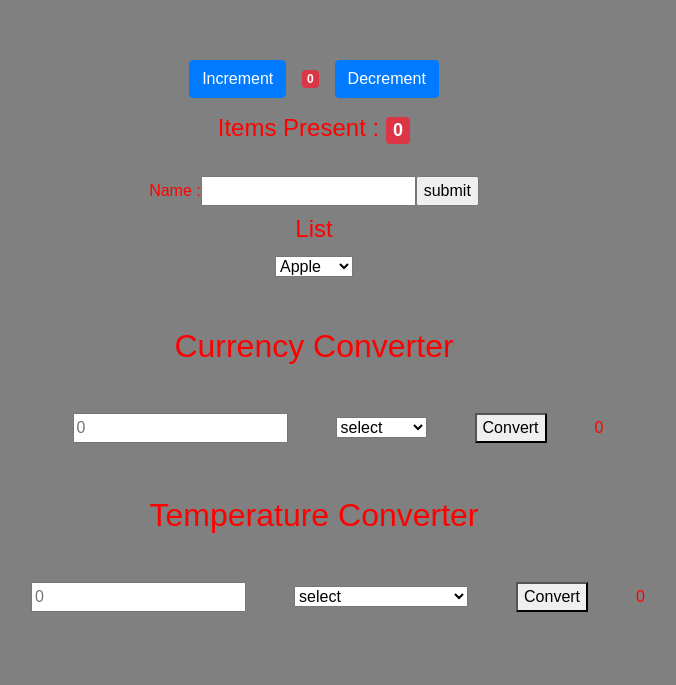
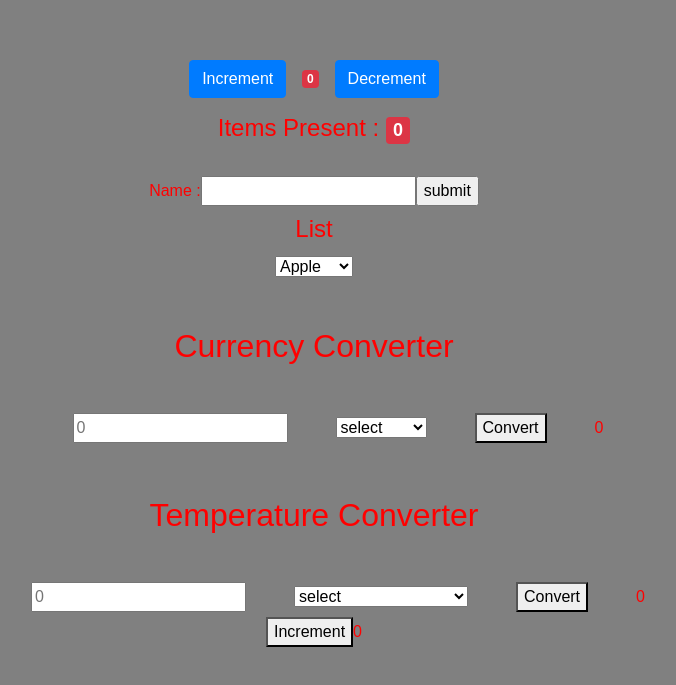
Before and after one commit to Devil-codes/AmberSoft, a React (Create React App) app: page / in a window 1280 px wide. Shown: the part 767-1452 px from the top of the page, without its empty margins (326-1002 px from the left). Built offline with nearby package versions, Linux system fonts and the light colour scheme.

Commit message:
minor changes

```diff
--- a/src/App.js
+++ b/src/App.js
@@ -11,6 +11,7 @@ import FormComp from "./Components/FormComp";
 import FormSelectComp from "./Components/FormSelectComp";
 import CurrencyConverter from "./Components/CurrencyConverter";
 import TempConverter from "./Components/TempConverter";
+import PassArgument from "./Components/PassArgument";
 
 export default function App() {
   return (
@@ -29,6 +30,8 @@ export default function App() {
       <FormSelectComp />
       <CurrencyConverter />
       <TempConverter />
+      <br />
+      <PassArgument />
     </div>
   );
 }
--- /dev/null
+++ b/src/Components/PassArgument.jsx
@@ -0,0 +1,28 @@
+//Passing argument in an event
+import React from "react";
+
+class PassArgument extends React.Component {
+  state = { count: 0 };
+
+  incrementCount(temp) {
+    this.setState({ count: this.state.count + 1 });
+    console.log(temp);
+  }
+
+  render() {
+    var temp = 1;
+    return (
+      <>
+        <button
+          onClick={() => {
+            this.incrementCount(temp);
+          }}
+        >
+          Increment
+        </button>
+        <span>{this.state.count}</span>
+      </>
+    );
+  }
+}
+export default PassArgument;
```
